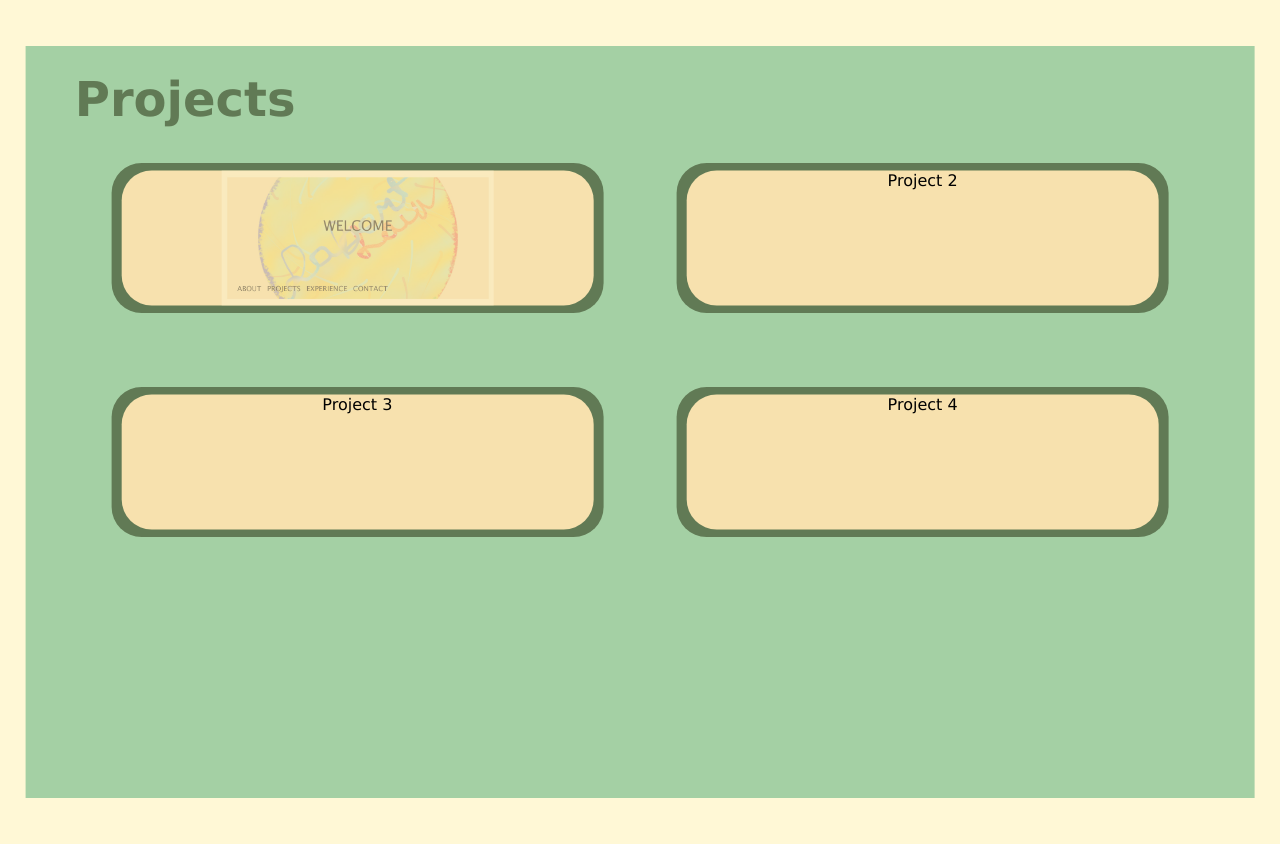
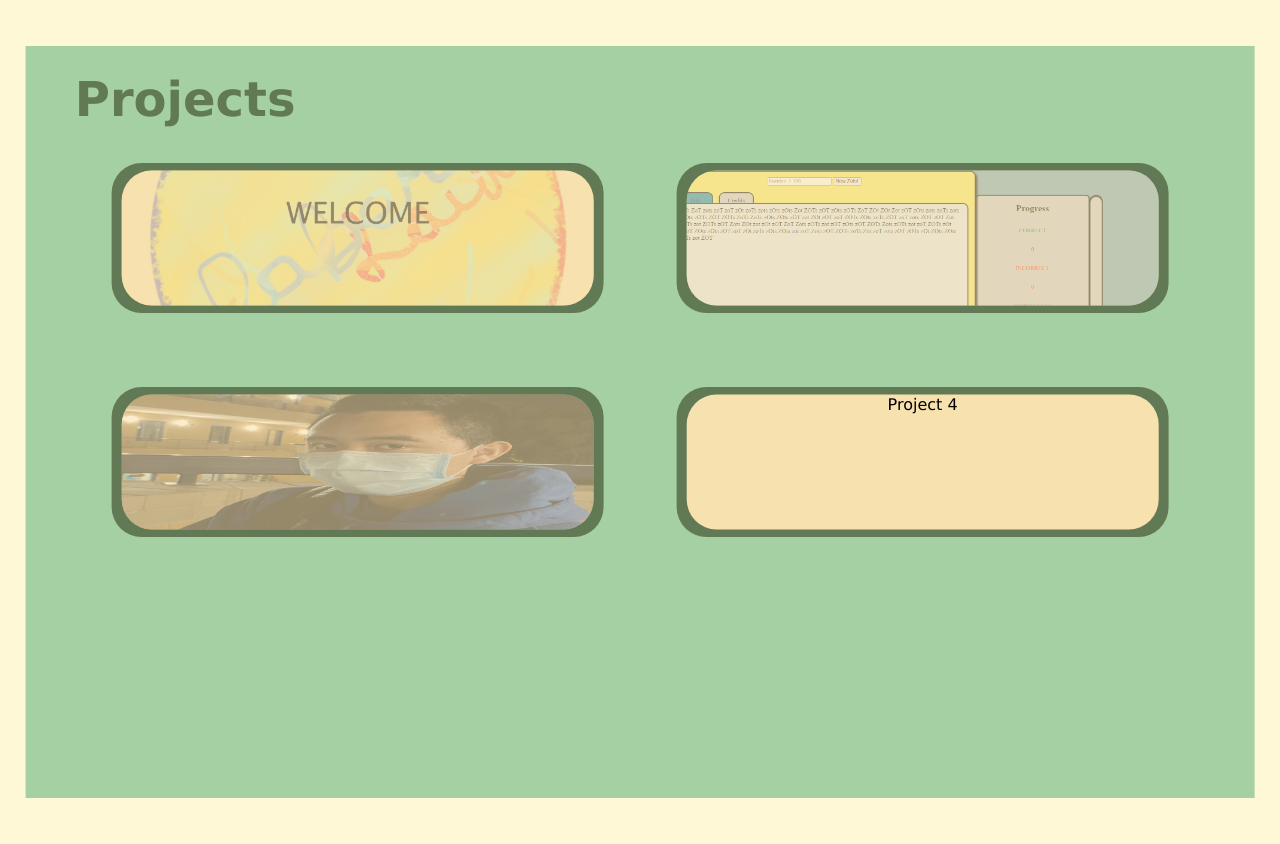
Before and after one commit to rlmech/personal_site, a React (Create React App) app: page / in a window 1280 px wide. Shown: the part 1578-2422 px from the top of the page. Built offline with nearby package versions, Linux system fonts and the light colour scheme.

Commit message:
Improved look of projects, added more projects

```diff
--- a/src/containers/projects/projects.css
+++ b/src/containers/projects/projects.css
@@ -22,13 +22,16 @@
     left: 50%;
     transform: translate(-50%, -50%);
     background-color: var(--color-fg-1);
+    overflow: hidden;
 }
 
 .projects-list li div img {
+    position: absolute;
+    top: 50%;
+    left: 50%;
+    transform: translate(-50%, -50%);
     opacity: 0.4;
-    width: 100%;
-    height: 100%;
-    object-fit: contain;
+    width: 120%;
 }
 
 .projects-list li div img:hover {
--- a/src/containers/projects/projects.jsx
+++ b/src/containers/projects/projects.jsx
@@ -1,6 +1,8 @@
 import React, {Component} from 'react';
 import './projects.css'
 import PersonalSite from '../../assets/imgs/project_personal_site.jpg'
+import ZotsPerMinute from '../../assets/imgs/project_zotsperminute.png'
+import OldSite from '../../assets/imgs/project_old_site.jpg'
 
 const Projects = () => {
     return (
@@ -13,17 +15,23 @@ const Projects = () => {
                     <ul className="projects-list">
                         <li>
                             <div>
-                                <a href={'https://github.com/rlmech/personal_site'} target='_blank'><img src={PersonalSite}></img></a>
+                                <a href={'https://github.com/rlmech/personal_site'} target='_blank'>
+                                    <img src={PersonalSite}></img>
+                                </a>
                             </div>
                         </li>
                         <li>
                             <div>
-                                <p>Project 2</p>
+                                <a href={'https://github.com/rlmech/ZotsPerMinute'} target='_blank'>
+                                    <img src={ZotsPerMinute}></img>
+                                </a>
                             </div>
                         </li>
                         <li>
                             <div>
-                                <p>Project 3</p>
+                                <a href={'https://github.com/rlmech/rlmech.github.io'} target='_blank'>
+                                    <img src={OldSite}></img>
+                                </a>
                             </div>
                         </li>
                         <li>
```
Also changed, not shown: src/assets/imgs/project_old_site.jpg (added), src/assets/imgs/project_zotsperminute.png (added).
